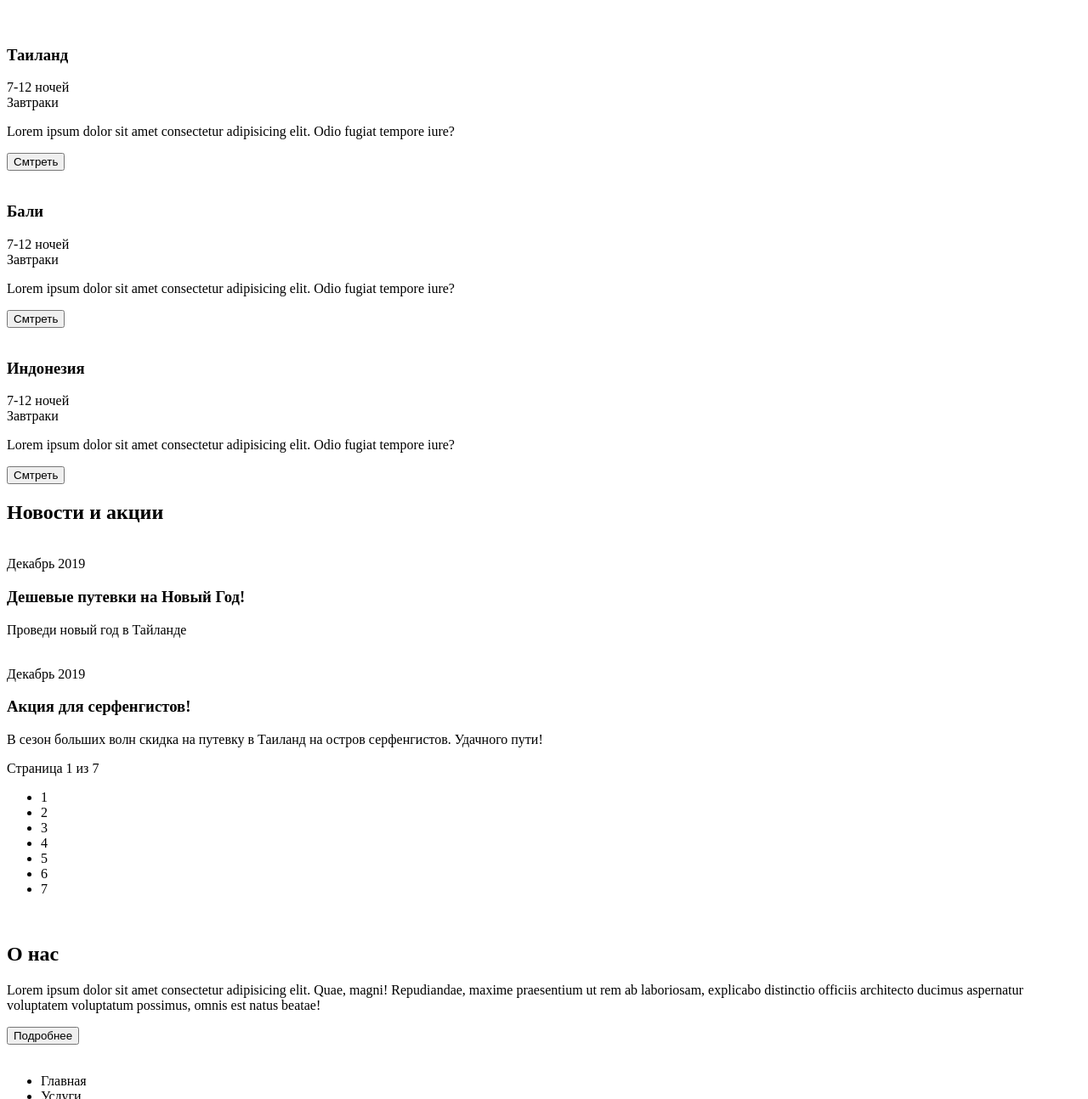
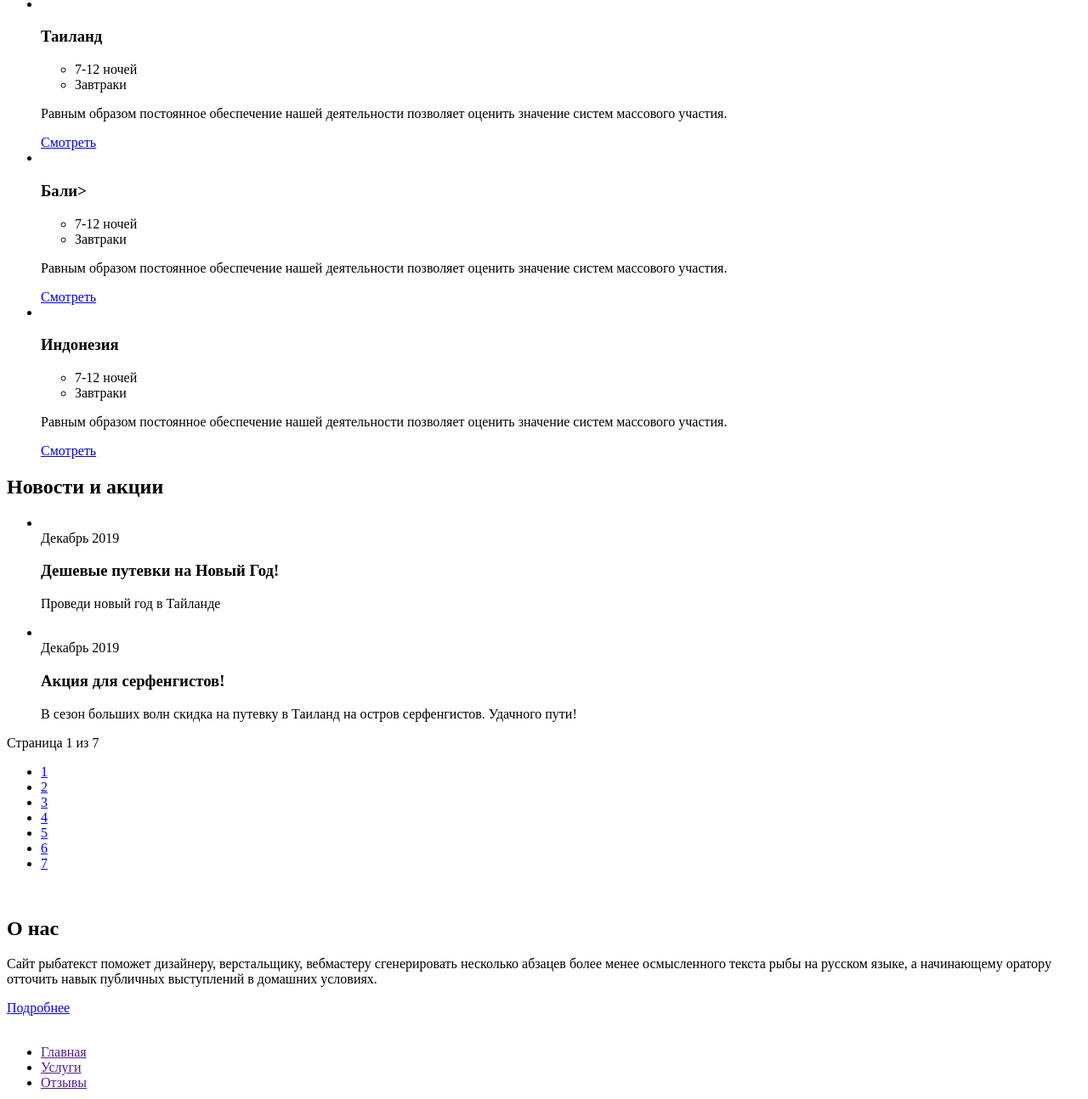
Before and after one commit to Meowrisk/task2, a plain HTML site: page index.html in a window 1280 px wide. Shown: the part 338-1632 px from the top of the page at 85% size. Drawn offline with Linux system fonts and the light colour scheme.

Commit message:
Внесла правки

```diff
--- a/index.html
+++ b/index.html
@@ -12,13 +12,19 @@
   <div class="wrapper">
     <header class="header">
       <a href="#" class="logo">
-        <img src="#" alt="">
+        <img src="#" alt="" class="logo__img">
       </a>
       <nav class="menu">
         <ul class="menu__list">
-          <li class="menu__item">Главная</li>
-          <li class="menu__item">Услуги</li>
-          <li class="menu__item">Отзывы</li>
+          <li class="menu__item">
+            <a href="" class="menu__link">Главная</a>
+          </li>
+          <li class="menu__item">
+            <a href="" class="menu__link">Услуги</a>
+          </li>
+          <li class="menu__item">
+            <a href="" class="menu__link">Отзывы</a>
+          </li>
         </ul>
       </nav>
       <address class="contacts">
@@ -28,113 +34,173 @@
     </header>
     <div class="page-content">
       <main class="main-content">
-        <div class="main__section">
+        <section class="main">
           <h1 class="main__title">Авторские туры по Азии</h1>
-          <h4 class="main__subtitle">Открой для себя Азию</h4>
-          <a href="#">
-            <button>Подробнее</button>
-          </a>
+          <p class="main__subtitle">Открой для себя Азию</p>
+          <a href="#" class="main__btn">Подробнее</a>
+        </section>
+        <section class="hot-tours">
+          <h2 class="hot-tours__title">Горящие туры</h2>
+          <ul class="hot-tours__list">
+            <li class="hot-tours__item">
+              <div class="hot-tours__cover-box">
+                <img src="" alt="" class="hot-tours__img">
               </div>
-        <div class="hot-tours">
-          <h2 class="hot-tours__title">Горящие туры</h2>
-          <div class="hot-tours-block">
+              <div class="hot-tours__content">
+                <h3 class="hot-tours__title">Таиланд</h3>
+                <ul class="hot-tours__features-list">
+                  <li>
+                    <div class="hot-tours__feature-text">7-12 ночей</div>
+                  </li>
+                  <li>
+                    <div class="hot-tours__feature-text">Завтраки</div>
+                  </li>
+                </ul>
+                <p class="hot-tours__desc">Равным образом постоянное обеспечение нашей деятельности позволяет оценить
+                  значение систем массового участия.</p>
+                <a href="#" class="hot-tours__btn">Смотреть</a>
+              </div>
+            </li>
+            <li class="hot-tours__item">
+              <div class="hot-tours__cover-box">
                 <img src="" alt="" class="hot-tours__img">
-            <h3 class="hot-tours__title">Таиланд</h3>
-            <div class="hot-tours__nights">7-12 ночей</div>
-            <div class="hot-tours__food">Завтраки</div>
-            <p class="hot-tours__desc">Lorem ipsum dolor sit amet consectetur adipisicing elit. Odio fugiat tempore
-              iure?</p>
-            <a href="#" class="hot-tours__btn">
-              <button>Смтреть</button>
-            </a>
               </div>
-          <div class="hot-tours-block">
+              <div class="hot-tours__content">
+                <h3 class="hot-tours__title">Бали></h3>
+                <ul class="hot-tours__features-list">
+                  <li>
+                    <div class="hot-tours__feature-text">7-12 ночей</div>
+                  </li>
+                  <li>
+                    <div class="hot-tours__feature-text">Завтраки</div>
+                  </li>
+                </ul>
+                <p class="hot-tours__desc">Равным образом постоянное обеспечение нашей деятельности позволяет оценить
+                  значение систем массового участия.</p>
+                <a href="#" class="hot-tours__btn">Смотреть</a>
+              </div>
+            </li>
+            <li class="hot-tours__item">
+              <div class="hot-tours__cover-box">
                 <img src="" alt="" class="hot-tours__img">
-            <h3 class="hot-tours__title">Бали</h3>
-            <div class="hot-tours__nights">7-12 ночей</div>
-            <div class="hot-tours__food">Завтраки</div>
-            <p class="hot-tours__desc">Lorem ipsum dolor sit amet consectetur adipisicing elit. Odio fugiat tempore
-              iure?</p>
-            <a href="#" class="hot-tours__btn">
-              <button>Смтреть</button>
-            </a>
               </div>
-          <div class="hot-tours-block">
-            <img src="" alt="" class="hot-tours__img">
+              <div class="hot-tours__content">
                 <h3 class="hot-tours__title">Индонезия</h3>
-            <div class="hot-tours__nights">7-12 ночей</div>
-            <div class="hot-tours__food">Завтраки</div>
-            <p class="hot-tours__desc">Lorem ipsum dolor sit amet consectetur adipisicing elit. Odio fugiat tempore
-              iure?</p>
-            <a href="#" class="hot-tours__btn">
-              <button>Смтреть</button>
-            </a>
+                <ul class="hot-tours__features-list">
+                  <li>
+                    <div class="hot-tours__feature-text">7-12 ночей</div>
+                  </li>
+                  <li>
+                    <div class="hot-tours__feature-text">Завтраки</div>
+                  </li>
+                </ul>
+                <p class="hot-tours__desc">Равным образом постоянное обеспечение нашей деятельности позволяет оценить
+                  значение систем массового участия.</p>
+                <a href="#" class="hot-tours__btn">Смотреть</a>
               </div>
-        </div>
-        <div class="news">
+            </li>
+          </ul>
+        </section>
+        <section class="news">
           <h2 class="news__title">Новости и акции</h2>
-          <div class="news-block">
+          <ul class="news__list">
+            <li class="news__item news-block">
               <img src="#" alt="" class="news-block__img">
-            <div class="news-block__when">Декабрь 2019</div>
+              <div class="news-block__content">
+              <date class="news-block__when">Декабрь 2019</date>
               <h3 class="news-block__title">Дешевые путевки на Новый Год!</h3>
               <p class="news-block__desc">Проведи новый год в Тайланде</p>
             </div>
-          <div class="news-block">
+            </li>
+            <li class="news__item news-block">
               <img src="#" alt="" class="news-block__img">
-            <div class="news-block__when">Декабрь 2019</div>
+              <div class="news-block__content">
+              <date class="news-block__when">Декабрь 2019</date>
               <h3 class="news-block__title">Акция для серфенгистов!</h3>
               <p class="news-block__desc">В сезон больших волн скидка на путевку в Таиланд на остров серфенгистов.
                 Удачного пути!</p>
               </div>
+            </li>
+          </ul>
           <div class="paginator">
             <div class="paginator__display">Страница 1 из 7</div>
             <ul class="paginator__list">
-              <li class="paginator__item">1</li>
-              <li class="paginator__item">2</li>
-              <li class="paginator__item">3</li>
-              <li class="paginator__item">4</li>
-              <li class="paginator__item">5</li>
-              <li class="paginator__item">6</li>
-              <li class="paginator__item">7</li>
+              <li class="paginator__item">
+                <a href="#" class="paginator__link">1</a>
+              </li>
+              <li class="paginator__item">
+                <a href="#" class="paginator__link">2</a>
+              </li>
+              <li class="paginator__item">
+                <a href="#" class="paginator__link">3</a>
+              </li>
+              <li class="paginator__item">
+                <a href="#" class="paginator__link">4</a>
+              </li>
+              <li class="paginator__item">
+                <a href="#" class="paginator__link">5</a>
+              </li>
+              <li class="paginator__item">
+                <a href="#" class="paginator__link">6</a>
+              </li>
+              <li class="paginator__item">
+                <a href="#" class="paginator__link">7</a>
+              </li>
             </ul>
           </div>
+        </section>
+          <section class="about-us">
+            <div class="about-us__decor">
+              <img src="#" alt="" class="about-us__decor-img">
             </div>
-        <div class="about-us">
-          <img src="#" alt="" class="first">
-          <img src="#" alt="" class="second">
+            <div class="about-us__content">
               <h2 class="about-us__title">О нас</h2>
-          <p class="about-us__desc">Lorem ipsum dolor sit amet consectetur adipisicing elit. Quae, magni! Repudiandae,
-            maxime praesentium ut rem ab laboriosam, explicabo distinctio officiis architecto ducimus aspernatur
-            voluptatem voluptatum possimus, omnis est natus beatae!</p>
-          <a href="#" class="about-us__btn">
-            <button>Подробнее</button>
-          </a>
+              <p class="about-us__desc">Сайт рыбатекст поможет дизайнеру, верстальщику, вебмастеру сгенерировать несколько абзацев более менее осмысленного текста рыбы на русском языке, а начинающему оратору отточить навык публичных выступлений в домашних условиях. </p>
+              <a href="#" class="about-us__btn">Подробнее</a>
             </div>
+          </section>
       </main>
+    </div>
       <footer>
         <a href="#" class="logo">
-          <img src="#" alt="">
+          <img src="#" alt="" class="logo__img">
         </a>
         <nav class="menu">
           <ul class="menu__list">
-            <li class="menu__item">Главная</li>
-            <li class="menu__item">Услуги</li>
-            <li class="menu__item">Отзывы</li>
+            <li class="menu__item">
+              <a href="" class="menu__link">Главная</a>
+            </li>
+            <li class="menu__item">
+              <a href="" class="menu__link">Услуги</a>
+            </li>
+            <li class="menu__item">
+              <a href="" class="menu__link">Отзывы</a>
+            </li>
           </ul>
         </nav>
-        <address class="social-media">
-          <img src="#" alt="Telegram" class="social-media__img">
-          <img src="#" alt="Vkontakte" class="social-media__img">
-          <img src="#" alt="Facebook" class="social-media__img">
-          <img src="#" alt="Instagram" class="social-media__img">
-        </address>
+        <ul class="socials">
+          <li class="socials__item">
+            <a href="#" class="socials__link" target="_blank"></a>
+            <img src="#" alt="Telegram" class="socials__img">
+          </li>
+          <li class="socials__item">
+            <a href="#" class="socials__link" target="_blank"></a>
+            <img src="#" alt="Vkontakte" class="socials__img">
+          </li>
+          <li class="socials__item">
+            <a href="#" class="socials__link" target="_blank"></a>
+            <img src="#" alt="Facebook" class="socials__img">
+          </li>
+          <li class="socials__item">
+            <a href="#" class="socials__link" target="_blank"></a>
+            <img src="#" alt="Instagram" class="socials__img">
+          </li>
+        </ul>
         <address class="contacts">
           <div class="contacts__desc">Бесплатный звонок по России</div>
           <a href="tel:+78007003030" class="contacts__phone">8 800 700 30 30</a>
         </address>
       </footer>
   </div>
-  </div>
 </body>
-
 </html>
```
Lines whose indentation alone changed are shown as unchanged.
